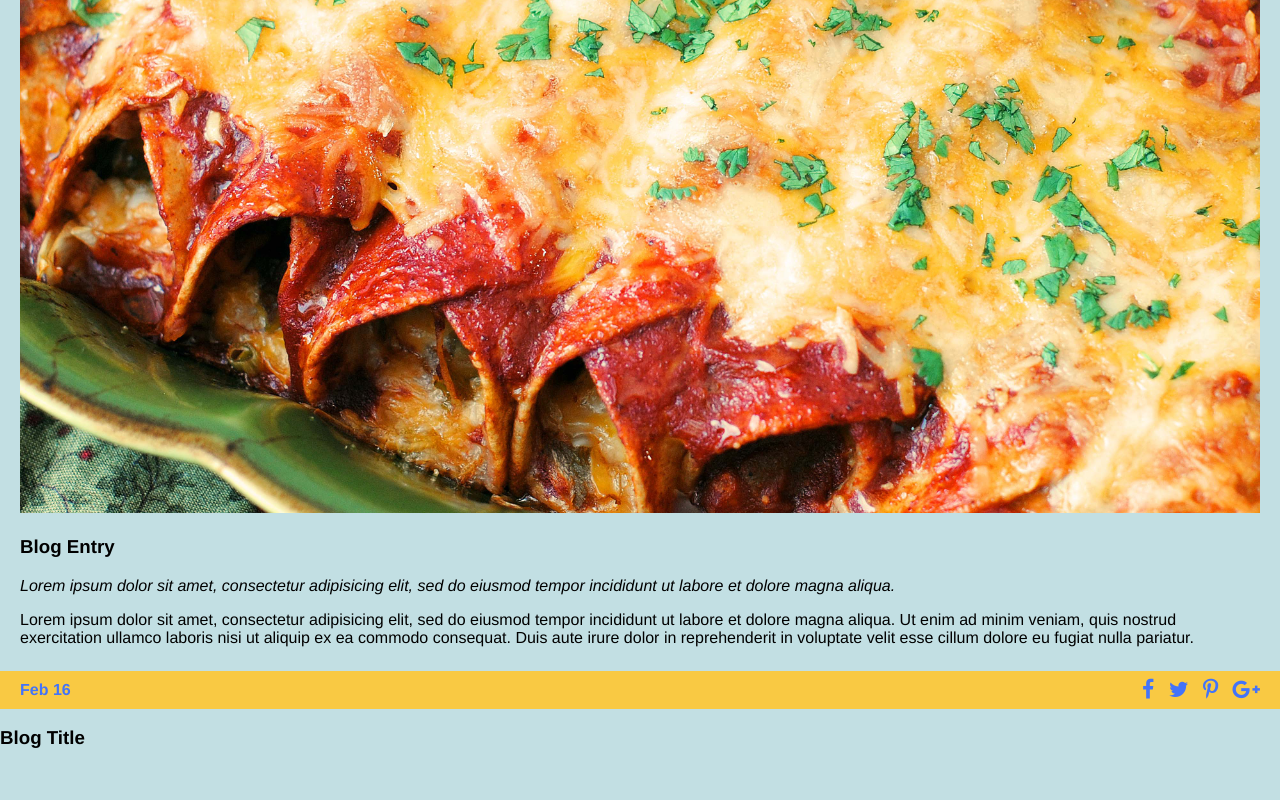
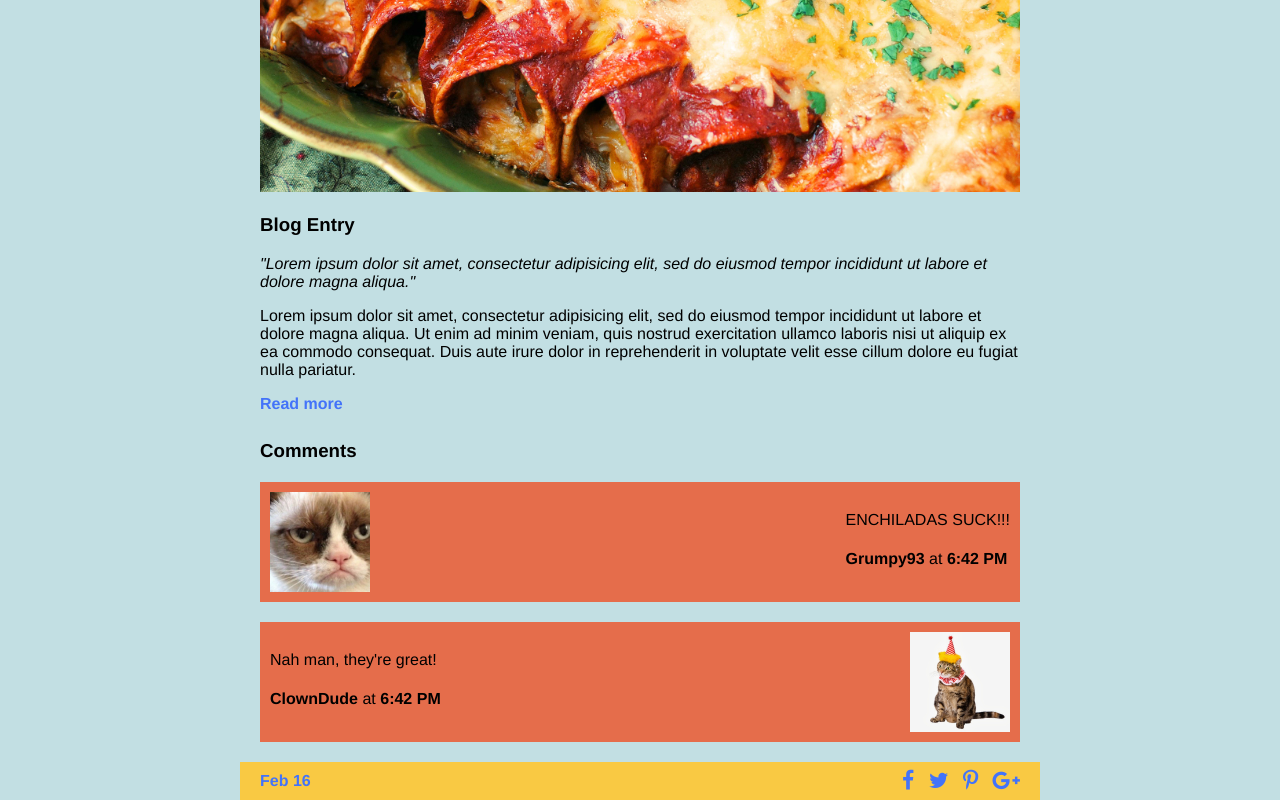
Before and after one commit to OskarRadon/sass-code-review, a plain HTML site: page index.html in a window 1280 px wide. Shown: the part 417-1217 px from the top of the page. Before the commit the page ends 1185 px from the top, so only its background shows below. Drawn offline with Linux system fonts and the light colour scheme.

Commit message:
Change extend to a mixin

```diff
--- a/index.html
+++ b/index.html
@@ -21,11 +21,34 @@
           <img src="img/enchiladas.jpg" alt="" />
           <h3>Blog Entry</h3>
           <i>
-            Lorem ipsum dolor sit amet, consectetur adipisicing elit, sed do eiusmod tempor incididunt ut labore et dolore magna aliqua.
+            "Lorem ipsum dolor sit amet, consectetur adipisicing elit, sed do eiusmod tempor incididunt ut labore et dolore magna aliqua."
           </i>
           <p>
             Lorem ipsum dolor sit amet, consectetur adipisicing elit, sed do eiusmod tempor incididunt ut labore et dolore magna aliqua. Ut enim ad minim veniam, quis nostrud exercitation ullamco laboris nisi ut aliquip ex ea commodo consequat. Duis aute irure dolor in reprehenderit in voluptate velit esse cillum dolore eu fugiat nulla pariatur.
           </p>
+          <a href="#">Read more</a>
+        </div>
+        <div class="comments">
+          <h3>Comments</h3>
+          <section>
+            <img src="img/grumpy.jpg" alt="" />
+            <div class="content">
+              <p>
+                ENCHILADAS SUCK!!!
+              </p>
+              <h4><b>Grumpy93</b> at <b>6:42 PM</b></h4>
+            </div>
+
+          </section>
+          <section>
+            <img src="img/cat2.jpg" alt="" />
+            <div class="content">
+              <p>
+                Nah man, they're great!
+              </p>
+              <h4><b>ClownDude</b> at <b>6:42 PM</b></h4>
+            </div>
+          </section>
         </div>
         <div class="detail">
           <a href="#" class="date">Feb 16</a>
@@ -37,12 +60,6 @@
           </section>
         </div>
       </article>
-
     </main>
-    <footer>
-      <div class="description">
-        <h3>Blog Title</h3>
-      </div>
-    </footer>
   </body>
 </html>
--- a/scss/_globals.scss
+++ b/scss/_globals.scss
@@ -1,7 +1,7 @@
-%flex {
+@mixin flex ($justify:space-between, $align:center) {
   display: flex;
-  justify-content: space-between;
-  align-items: center;
+  justify-content: $justify;
+  align-items: $align;
 }
 
 header {
@@ -9,10 +9,13 @@ header {
   top: 0;
   width: 100%;
   height: 80px;
-  @extend %flex;
+  @include flex;
   background: $color-background;
   color: $color-secondary;
-  box-shadow: 0 0 10px black;
+  // box-shadow: 0 0 10px black;
+  @media screen and (min-width: 800px) {
+    width: 800px;
+  }
   h2 {
     color: $color-secondary;
     padding-left: $padding;
@@ -31,6 +34,7 @@ body {
   padding: 0;
   background: $color-background;
   font-family: $helvetica;
+  @include flex(center);
   a {
     text-decoration: none;
     color: $color-secondary;
--- a/scss/styles.scss
+++ b/scss/styles.scss
@@ -9,6 +9,9 @@ main {
   margin-top: 80px;
   background: $color-background;
   width: 100%;
+  @media screen and (min-width: 800px) {
+    width: 800px;
+  }
   .entry {
     padding: 0 $padding 8px;
     a {
@@ -27,7 +30,7 @@ main {
       font-weight: normal;
     }
     section {
-      @extend %flex;
+      @include flex;
       padding: $padding/2;
       margin: 20px;
       background: $color-comment;
@@ -46,7 +49,7 @@ main {
 .detail {
   background: $color-highlight;
   padding: $padding/2 $padding;
-  @extend %flex;
+  @include flex;
   a {
     font-weight: bold;
   }
```
Also changed, not shown: css/styles.css, 1 other file.
